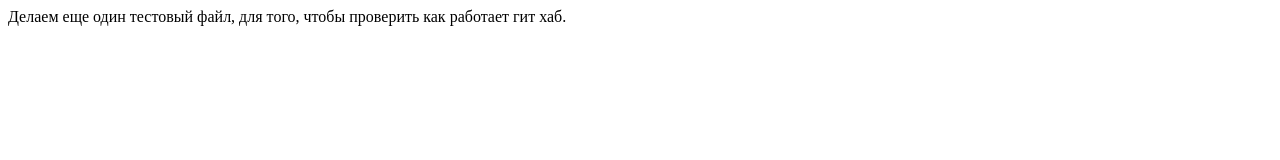
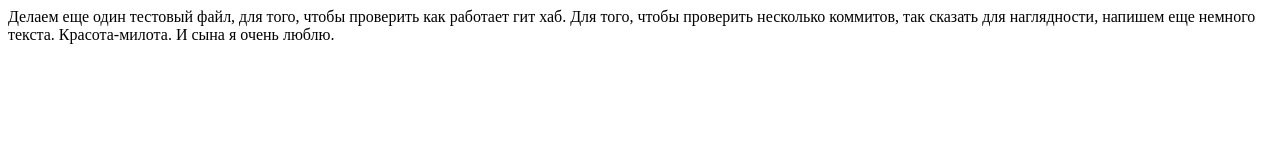
Before and after one commit to StroganovaAA/git-basics, a plain HTML site: page src/index.html in a window 1280 px wide. Drawn offline with Linux system fonts and the light colour scheme.

Commit message:
added text to index.html

```diff
--- a/src/index.html
+++ b/src/index.html
@@ -6,5 +6,7 @@
 </head>
 <body>
 Делаем еще один тестовый файл, для того, чтобы проверить как работает гит хаб.
+Для того, чтобы проверить несколько коммитов, так сказать для наглядности, напишем еще немного текста.
+Красота-милота. И сына я очень люблю.
 </body>
 </html>
```
